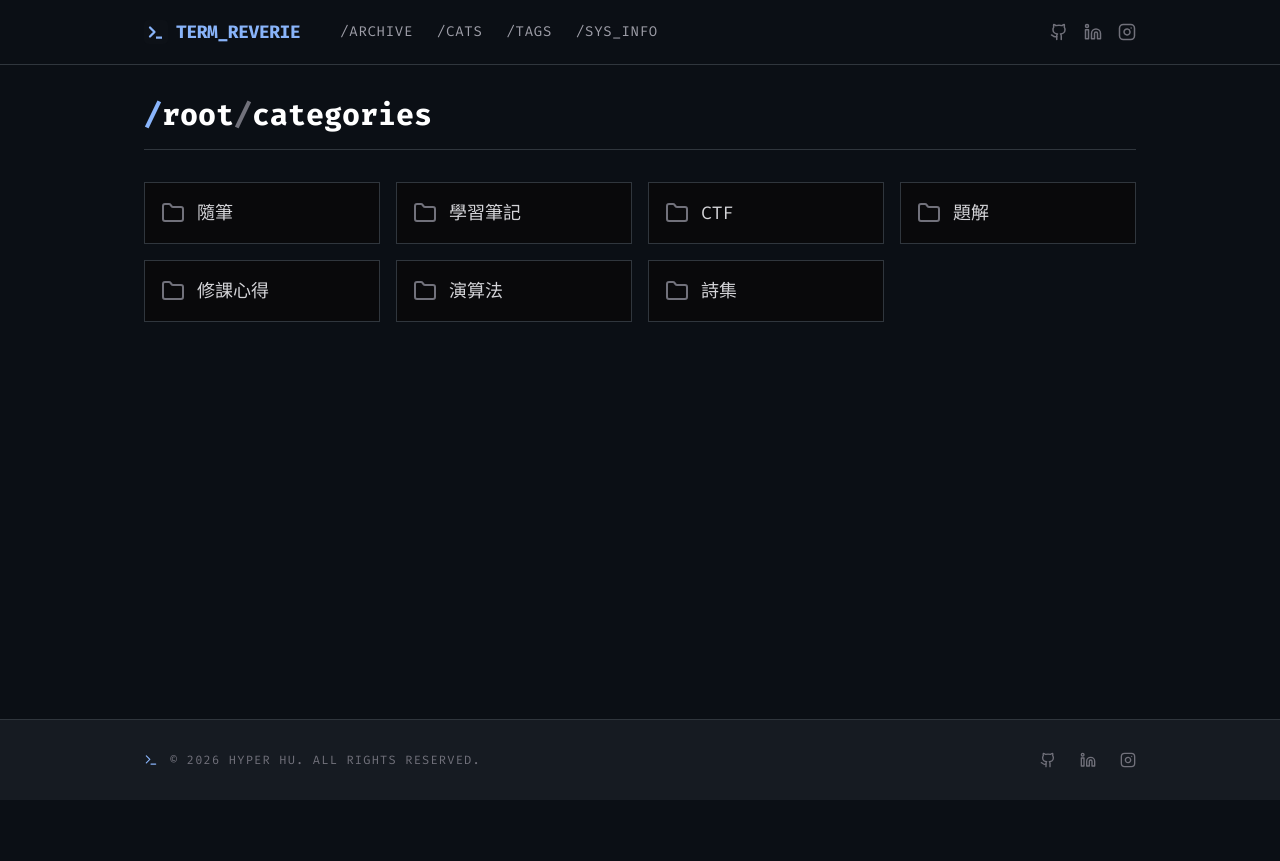
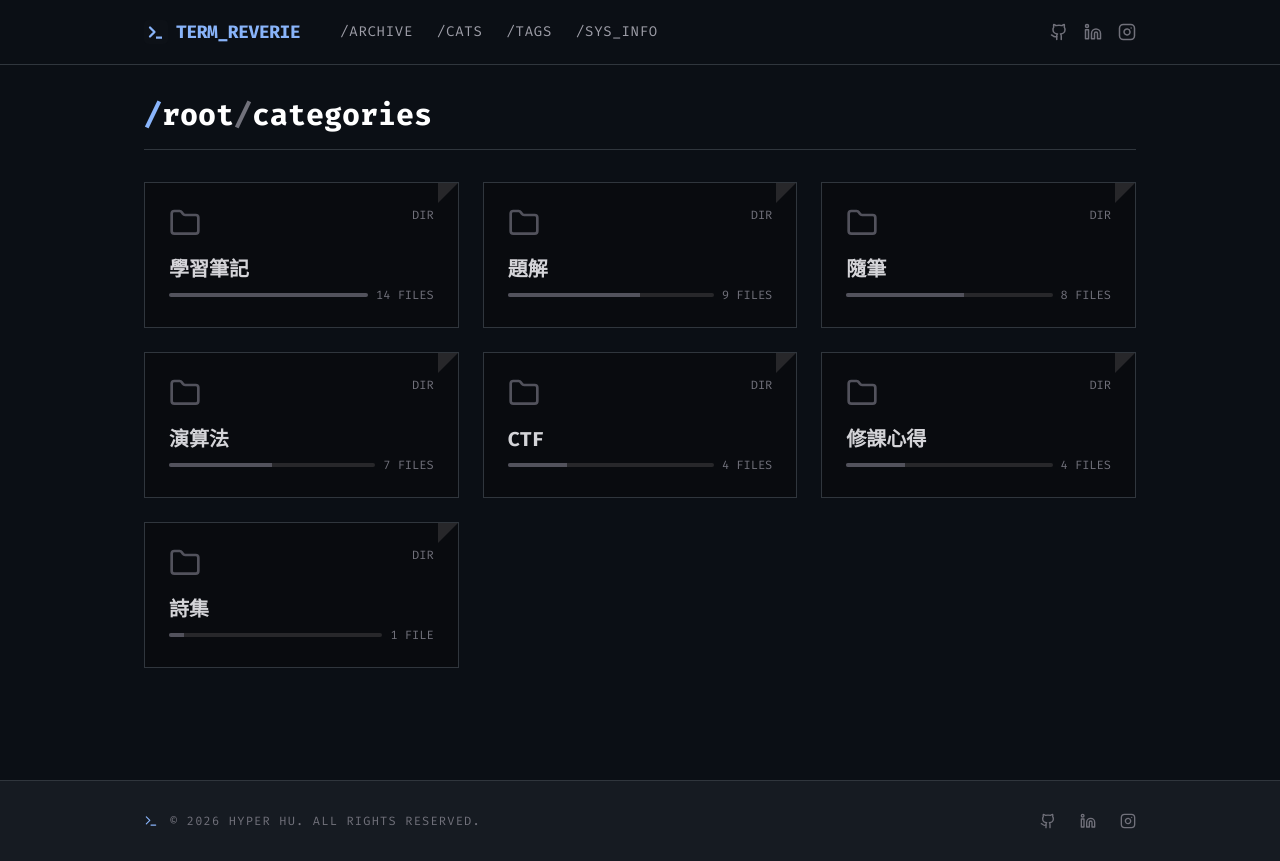
Before and after one commit to HyperSoWeak/blog, a Next.js app: page /categories in a window 1280 px wide. Before the commit the page ends 800 px from the top, so only its background shows below. Built offline with nearby package versions, Linux system fonts and the light colour scheme; no server answers.

Commit message:
feat: design categories page

```diff
--- a/src/app/categories/page.tsx
+++ b/src/app/categories/page.tsx
@@ -1,4 +1,4 @@
-import { getAllCategories } from "@/lib/posts";
+import { getAllCategoriesWithCounts } from "@/lib/posts";
 import Link from "next/link";
 import { Folder } from "lucide-react";
 
@@ -7,7 +7,8 @@ export const metadata = {
 };
 
 export default async function CategoriesPage() {
-  const categories = await getAllCategories();
+  const categories = await getAllCategoriesWithCounts();
+  const maxCount = Math.max(...categories.map((c) => c.count), 1);
 
   return (
     <div>
@@ -15,19 +16,51 @@ export default async function CategoriesPage() {
         <span className="text-primary">/</span>root<span className="text-zinc-500">/</span>
         categories
       </h1>
-      <div className="grid grid-cols-1 sm:grid-cols-2 md:grid-cols-3 lg:grid-cols-4 gap-4">
-        {categories.map((category) => (
-          <Link
-            key={category}
-            href={`/categories/${category}`}
-            className="flex items-center gap-3 p-4 border border-border bg-zinc-950 hover:border-primary hover:bg-primary/10 transition-all group"
-          >
-            <Folder className="text-zinc-500 group-hover:text-primary transition-colors" />
-            <span className="font-mono text-lg text-zinc-300 group-hover:text-white">
-              {category}
-            </span>
-          </Link>
-        ))}
+
+      <div className="grid grid-cols-1 sm:grid-cols-2 md:grid-cols-3 gap-6">
+        {categories.map((cat) => {
+          const percentage = (cat.count / maxCount) * 100;
+
+          return (
+            <Link
+              key={cat.name}
+              href={`/categories/${cat.name}`}
+              className="group relative block p-6 border border-border bg-zinc-950/50 hover:border-primary transition-all hover:bg-zinc-900 overflow-hidden"
+            >
+              {/* Corner accent */}
+              <div className="absolute top-0 right-0 w-0 h-0 border-t-[20px] border-r-[20px] border-t-zinc-800 border-r-transparent group-hover:border-t-primary transition-colors"></div>
+
+              <div className="flex flex-col gap-4">
+                <div className="flex items-start justify-between">
+                  <Folder
+                    size={32}
+                    className="text-zinc-600 group-hover:text-primary transition-colors"
+                  />
+                  <span className="font-mono text-xs text-zinc-500 group-hover:text-primary">
+                    DIR
+                  </span>
+                </div>
+
+                <div>
+                  <h2 className="text-xl font-bold text-zinc-300 group-hover:text-white mb-1 font-mono">
+                    {cat.name}
+                  </h2>
+                  <div className="flex items-center gap-2">
+                    <div className="h-1 flex-1 bg-zinc-800 rounded-full overflow-hidden">
+                      <div
+                        className="h-full bg-zinc-600 group-hover:bg-primary transition-all duration-500"
+                        style={{ width: `${percentage}%` }}
+                      ></div>
+                    </div>
+                    <span className="text-xs font-mono text-zinc-500">
+                      {cat.count} {cat.count === 1 ? "FILE" : "FILES"}
+                    </span>
+                  </div>
+                </div>
+              </div>
+            </Link>
+          );
+        })}
       </div>
     </div>
   );
--- a/src/lib/posts.ts
+++ b/src/lib/posts.ts
@@ -83,9 +83,39 @@ export async function getAllCategories(): Promise<string[]> {
   return Array.from(categories);
 }
 
+export async function getAllCategoriesWithCounts(): Promise<{ name: string; count: number }[]> {
+  const posts = await getAllPosts();
+  const counts: Record<string, number> = {};
+
+  posts.forEach((post) => {
+    post.categories.forEach((c) => {
+      counts[c] = (counts[c] || 0) + 1;
+    });
+  });
+
+  return Object.entries(counts)
+    .map(([name, count]) => ({ name, count }))
+    .sort((a, b) => b.count - a.count);
+}
+
 export async function getAllTags(): Promise<string[]> {
   const posts = await getAllPosts();
   const tags = new Set<string>();
   posts.forEach((post) => post.tags.forEach((t) => tags.add(t)));
   return Array.from(tags);
 }
+
+export async function getAllTagsWithCounts(): Promise<{ name: string; count: number }[]> {
+  const posts = await getAllPosts();
+  const counts: Record<string, number> = {};
+
+  posts.forEach((post) => {
+    post.tags.forEach((t) => {
+      counts[t] = (counts[t] || 0) + 1;
+    });
+  });
+
+  return Object.entries(counts)
+    .map(([name, count]) => ({ name, count }))
+    .sort((a, b) => b.count - a.count);
+}
```
